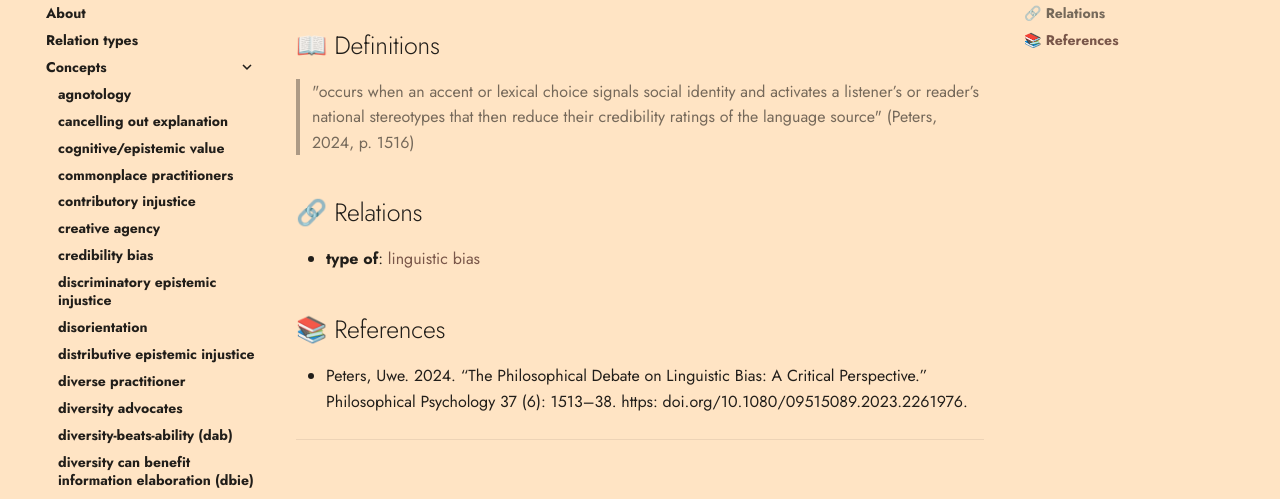
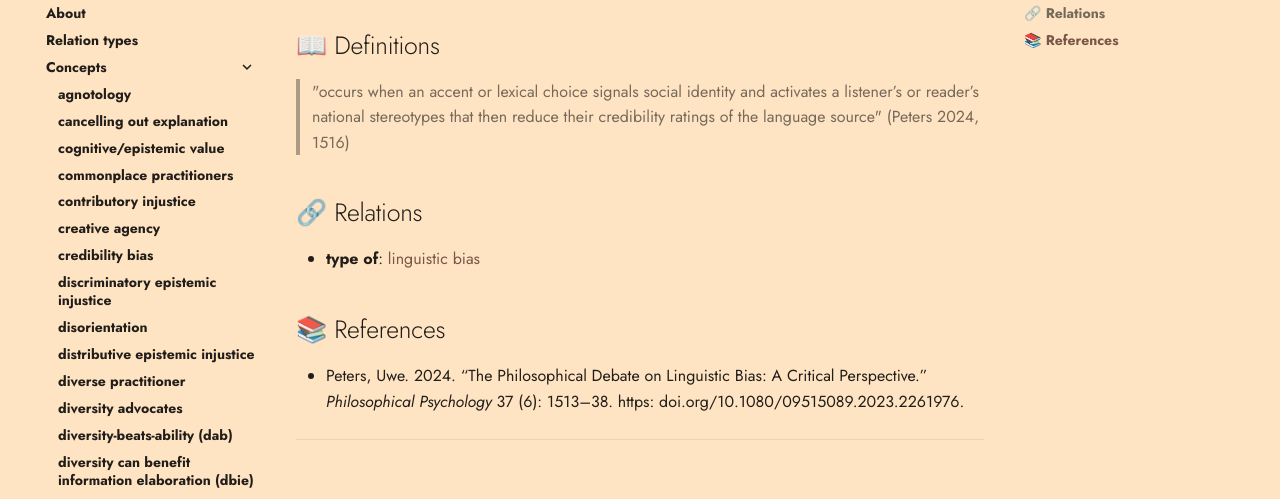
Before and after one commit to conceptcartography/conceptcartography, an MkDocs documentation site: the page built from docs/concepts/linguistic-stereotype-bias.md, in a window 1280 px wide. Shown: the part 152-651 px from the top of the page. Built offline with MkDocs 1.6.1 and Material for MkDocs 9.7.7, drawn with Linux system fonts in a browser that asks for light colours; comment, search, counter and statistics services are not loaded; the version menu is left out.

Commit message:
Update reference

```diff
--- a/docs/concepts/linguistic-stereotype-bias.md
+++ b/docs/concepts/linguistic-stereotype-bias.md
@@ -2,7 +2,7 @@
 
 ## 📖 Definitions
 
-> "occurs when an accent or lexical choice signals social identity and activates a listener’s or reader’s national stereotypes that then reduce their credibility ratings of the language source" (Peters, 2024, p. 1516)
+> "occurs when an accent or lexical choice signals social identity and activates a listener’s or reader’s national stereotypes that then reduce their credibility ratings of the language source" (Peters 2024, 1516)
 
 ## 🔗 Relations
 
@@ -10,7 +10,7 @@
 
 ## 📚 References
 
-- Peters, Uwe. 2024. “The Philosophical Debate on Linguistic Bias: A Critical Perspective.” Philosophical Psychology 37 (6): 1513–38. https: doi.org/10.1080/09515089.2023.2261976.
+- Peters, Uwe. 2024. “The Philosophical Debate on Linguistic Bias: A Critical Perspective.” _Philosophical Psychology_ 37 (6): 1513–38. https: doi.org/10.1080/09515089.2023.2261976.
 
 ---
 
```
